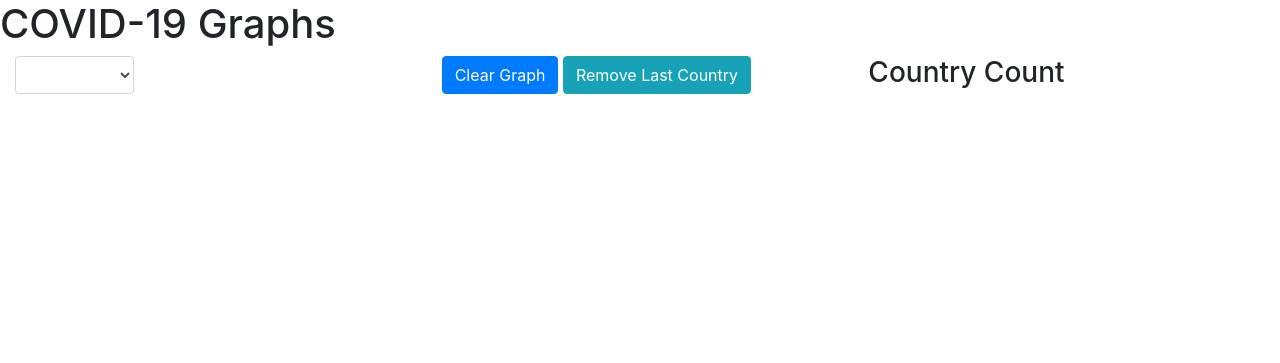
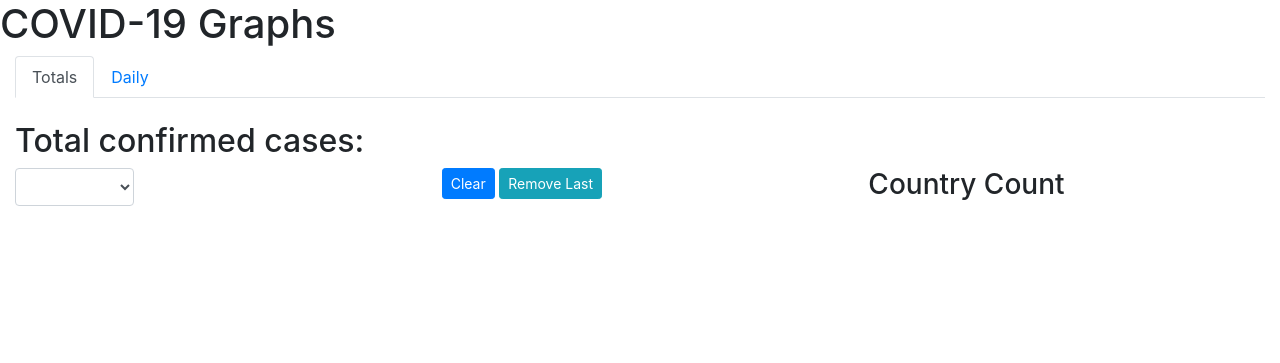
Before and after one commit to JarronF/covid-19, a plain HTML site: page wwwroot/index.html in a window 1280 px wide. Drawn offline with nearby package versions, Linux system fonts and the light colour scheme; no server answers.

Commit message:
Add tabbed layout

```diff
--- a/wwwroot/index.html
+++ b/wwwroot/index.html
@@ -18,13 +18,27 @@
     <div class="row">
     <h1>COVID-19 Graphs</h1>
     </div>
+
+    <ul class="nav nav-tabs" id="myTab" role="tablist">
+      <li class="nav-item">
+        <a class="nav-link active" id="totals-tab" data-toggle="tab" href="#totals" role="tab" aria-controls="totals" aria-selected="true">Totals</a>
+      </li>
+      <li class="nav-item">
+        <a class="nav-link" id="daily-tab" data-toggle="tab" href="#daily" role="tab" aria-controls="daily" aria-selected="false">Daily</a>
+      </li>
+    </ul>
+<br/>
+    <div class="tab-content" id="tabbedContent">
+
+      <div class="tab-pane fade show active" id="totals" role="tabpanel" aria-labelledby="totals-tab">
+        <h2>Total confirmed cases:</h2>
     <div class="row">
     <div class="col">
         <select id="selCountry1" class="selectBox form-control"></select>
       </div>
       <div class="col">
-        <button type="button" class="btn btn-primary" id="clear-graph">Clear Graph</button>
-        <button type="button" class="btn btn-info" id="remove-country">Remove Last Country</button>
+        <button type="button" class="btn btn-primary btn-sm" id="clear-graph">Clear</button>
+        <button type="button" class="btn btn-info btn-sm" id="remove-country">Remove Last</button>
       </div>
       <div class="col">
         <h3><span id="txtCountry">Country</span> <span id="txtConfirmedCount">Count</span></h3>
@@ -33,6 +47,12 @@
     <div class="row">
         <canvas id="chart1"></canvas>
     </div>
+  </div>
+  <div class="tab-pane fade" id="daily" role="tabpanel" aria-labelledby="daily-tab">
+<h2>Daily infections:</h2>
+
+  </div>
+</div>
     <div class="modal" tabindex="-1" role="dialog" id="errorModal">
       <div class="modal-dialog" role="document">
         <div class="modal-content">
```
